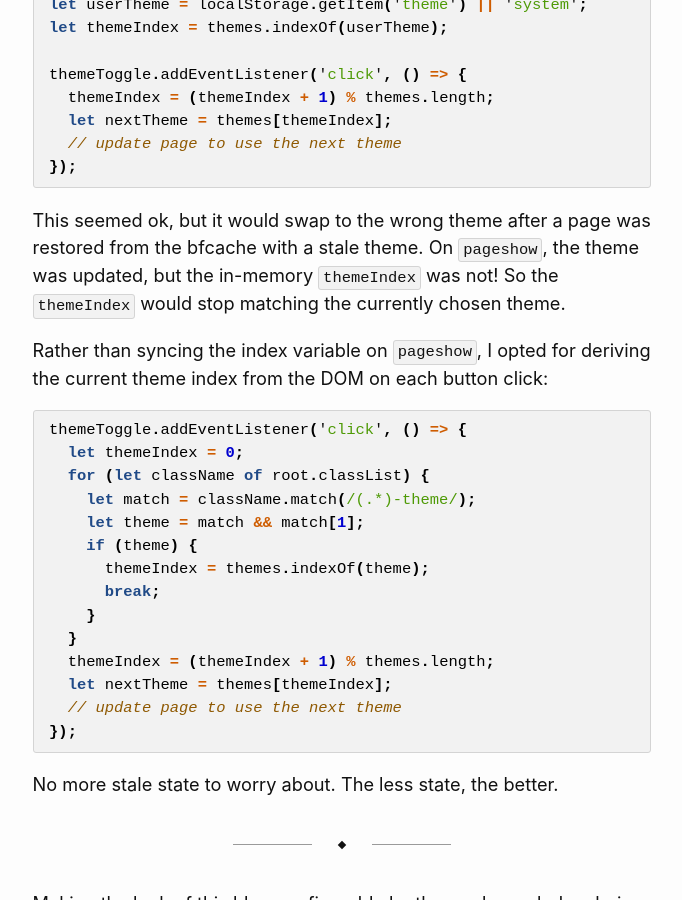
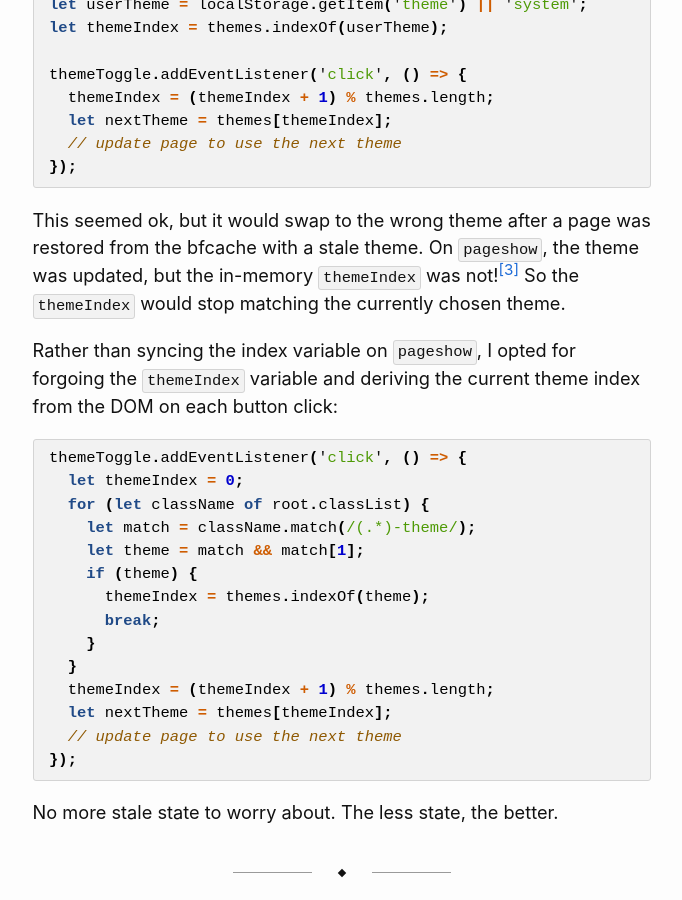
Before and after one commit to guilhermesimoes/guilhermesimoes.github.io, a Jekyll site: the page built from _posts/2026-04-09-making-dark-mode-work-with-bfcache.md, in a window 1280 px wide and 900 px high, scrolled down 3664 px. Shown: the whole window, without its empty margins (298-980 px from the left). Built offline with Jekyll 4.4.1, drawn with Linux system fonts in a browser that asks for light colours; some of the changed text lies outside the part shown.

Commit message:
Added one more footnote to the bfcache post

````diff
--- a/_posts/2026-04-09-making-dark-mode-work-with-bfcache.md
+++ b/_posts/2026-04-09-making-dark-mode-work-with-bfcache.md
@@ -111,9 +111,9 @@ themeToggle.addEventListener('click', () => {
 });
 ```
 
-This seemed ok, but it would swap to the wrong theme after a page was restored from the bfcache with a stale theme. On `pageshow`, the theme was updated, but the in-memory `themeIndex` was not! So the `themeIndex` would stop matching the currently chosen theme.
+This seemed ok, but it would swap to the wrong theme after a page was restored from the bfcache with a stale theme. On `pageshow`, the theme was updated, but the in-memory `themeIndex` was not![^3] So the `themeIndex` would stop matching the currently chosen theme.
 
-Rather than syncing the index variable on `pageshow`, I opted for deriving the current theme index from the DOM on each button click:
+Rather than syncing the index variable on `pageshow`, I opted for forgoing the `themeIndex` variable and deriving the current theme index from the DOM on each button click:
 
 ```js
 themeToggle.addEventListener('click', () => {
@@ -149,7 +149,9 @@ Incidentally, I tested my favourite tech news site, [Ars Technica], and it has t
 
 [^2]: Another option is to initially omit the `animatable` class from the `<html>` element, and only add it when the theme toggle button is clicked. Then remove the class after the animations end.
 
-[^3]: Another challenge is analytics. Pages restored from the bfcache don't count as new pageviews. If we want to count those we also need to use the `pageshow` event.
+[^3]: Remember that the bfcache stores the _entire_ page and its current state, including the JavaScript stack which contains all the local variables like `themeIndex`.
+
+[^4]: Another challenge is analytics. Pages restored from the bfcache don't count as new pageviews. If we want to count those we also need to use the `pageshow` event.
 
 
 [dark mode]: https://bnijenhuis.nl/notes/user-friendly-dark-mode/
````
Also changed, not shown: other parts of _posts/2026-04-09-making-dark-mode-work-with-bfcache.md (+1 -1 lines).
